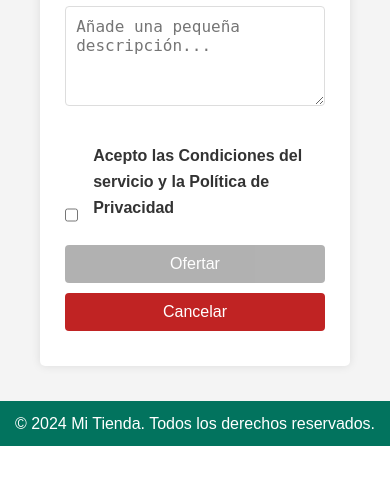
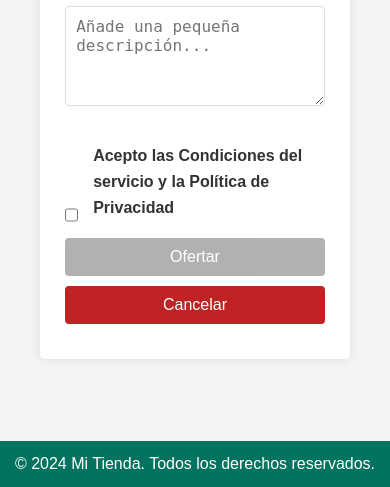
Before and after one commit to KleberVM/Dracarys-store, a Django app: template sitioWeb/templates/ofertar.html in a window 390 px wide. Shown: the part 1156-1643 px from the top of the page. Before the commit the page ends 1602 px from the top, so only its background shows below. Run offline with Django 5.2, Linux system fonts and the light colour scheme; the template is opened without the code that fills it, so the values that code supplies are empty; some libraries are stand-ins or nearby versions.

Commit message:
Corrijiendo bug de los botones, añadiendo margen inferior para tamaños responsivos

```diff
--- a/sitioWeb/static/ofertar.css
+++ b/sitioWeb/static/ofertar.css
@@ -3,6 +3,7 @@
     max-width: 800px; /* Establecer un ancho máximo */
     width: 95%;
     margin: auto;
+    margin-bottom:1em;
     background-color: #ffffff;
     padding: 25px;
     border-radius: 5px;
@@ -116,7 +117,8 @@
     cursor: pointer; /* Cambia el cursor al pasar sobre el checkbox */
 }
 
-.button-group {
+.button-group-ofertar {
+    margin-top: 5%;
     display: flex;
     justify-content: space-between;
 }
@@ -153,12 +155,14 @@
 }
 
 @media (max-width: 600px) {
-
+    .container2 {
+        margin-bottom:3em;
+    }
     .form-group.inline {
         display: block; /* Usar flexbox para alinear elementos en línea */
         gap: 20px; /* Espacio entre los elementos */
     }
-    .button-group {
+    .button-group-ofertar{
         flex-direction: column;
     }
 
--- a/sitioWeb/templates/ofertar.html
+++ b/sitioWeb/templates/ofertar.html
@@ -112,7 +112,7 @@
             <label for="terminos">Acepto las Condiciones del servicio y la Política de Privacidad</label>
         </div>
 
-        <div class="button-group">
+        <div class="button-group-ofertar">
             <button type="submit" class="btn btn-primary" id="button-ofertar" disabled>Ofertar</button>
             <button type="button" class="btn btn-secondary" id="button-cancelar">Cancelar</button>
         </div>
```
